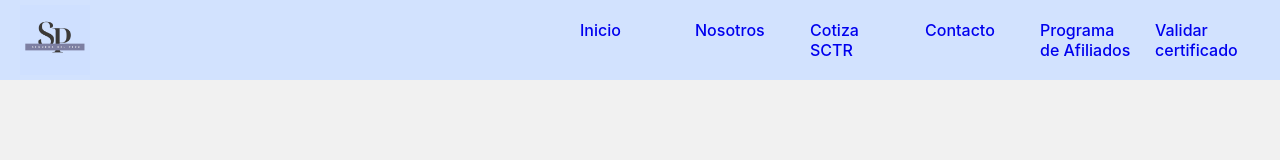
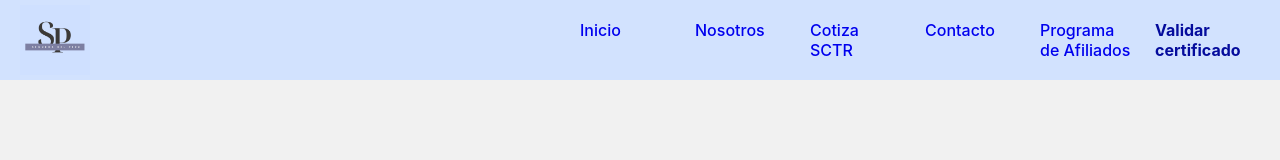
Before and after one commit to SDPLLC-IT/segurosdelperu, a React (Vite) app: page / in a window 1280 px wide. Shown: the top 160 px of the page. Built offline with nearby package versions, Linux system fonts and the light colour scheme.

Commit message:
Add changes

```diff
--- a/package.json
+++ b/package.json
@@ -8,7 +8,7 @@
     "build": "vite build",
     "lint": "eslint . --ext js,jsx --report-unused-disable-directives --max-warnings 0",
     "preview": "vite preview",
-    "postbuild": "echo '<!DOCTYPE html><html><head><meta http-equiv=\"refresh\" content=\"0; url=/\" /><script>window.location.href = \"/validar-certificado\";</script></head><body></body></html>' > dist/404.html",
+    "postbuild": "echo '<!DOCTYPE html><html><head><meta http-equiv=\"refresh\" content=\"0; url=/\" /><script>window.location.href = \"/\";</script></head><body></body></html>' > dist/404.html",
     "predeploy": "npm run build && npm run postbuild && echo 'www.segurosdelperu.com' > dist/CNAME",
     "deploy": "gh-pages -d dist"
   },
--- a/src/components/Header/Header.jsx
+++ b/src/components/Header/Header.jsx
@@ -13,7 +13,7 @@ export const Header = () => {
                     <li className="nav__item"><Link className='nav__link' to="/cotiza">Cotiza SCTR</Link></li>
                     <li className="nav__item"><Link className='nav__link' to="/contacto">Contacto</Link></li>
                     <li className="nav__item"><Link className='nav__link' to="/afiliados">Programa de Afiliados</Link></li>
-                    <li className="nav__item"><Link className='nav__link' to="/validar-certificado">Validar certificado</Link></li>
+                    <li className="nav__item"><Link className='nav__link nav__link--validate' to="/validar-certificado">Validar certificado</Link></li>
                 </ul>
             </nav>
         </header>
--- a/src/components/Header/Header.scss
+++ b/src/components/Header/Header.scss
@@ -50,5 +50,14 @@ header {
 
     &__link {
         text-decoration: none;
+
+        &--validate {
+            color: var(--secondary-dark);
+            font-weight: bold;
+
+            &:hover {
+                color: black;
+            }
+        }
     }
 }
```
